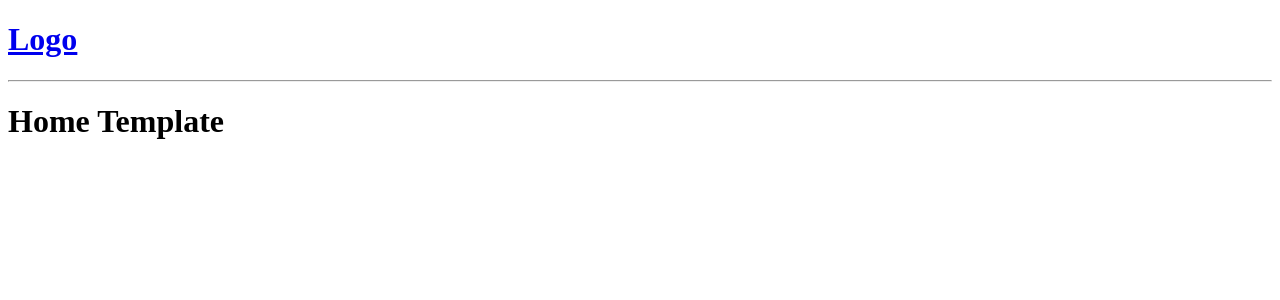
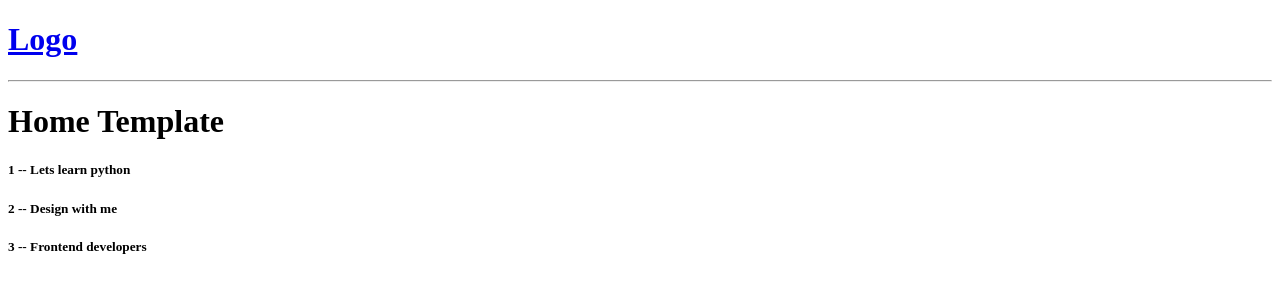
Before and after one commit to matt70iu/Project-4-fullstack-v1, a Django app: page / in a window 1280 px wide. Shown: the top 300 px of the page. Run offline with Django 3.2, Linux system fonts and the light colour scheme.

Commit message:
create rooms dictionary in views and test render in home

```diff
--- a/base/views.py
+++ b/base/views.py
@@ -2,9 +2,16 @@ from django.shortcuts import render
 
 # Create your views here.
 
+rooms = [
+    {'id': 1, 'name': 'Lets learn python'},
+    {'id': 2, 'name': 'Design with me'},
+    {'id': 3, 'name': 'Frontend developers'},
+]
+
 
 def home(request):
-    return render(request, 'home.html')
+    context = {'rooms': rooms}
+    return render(request, 'home.html', context)
 
 
 def room(request):
--- a/templates/home.html
+++ b/templates/home.html
@@ -5,4 +5,16 @@
 
 <h1>Home Template</h1>
 
+<div>
+
+    <div>
+        {% for room in rooms %}
+        <div>
+            <h5>{{room.id}} -- {{room.name}}</h5>
+        </div>
+
+        {% endfor %}
+    </div>
+</div>
+
 {% endblock content %}
```
